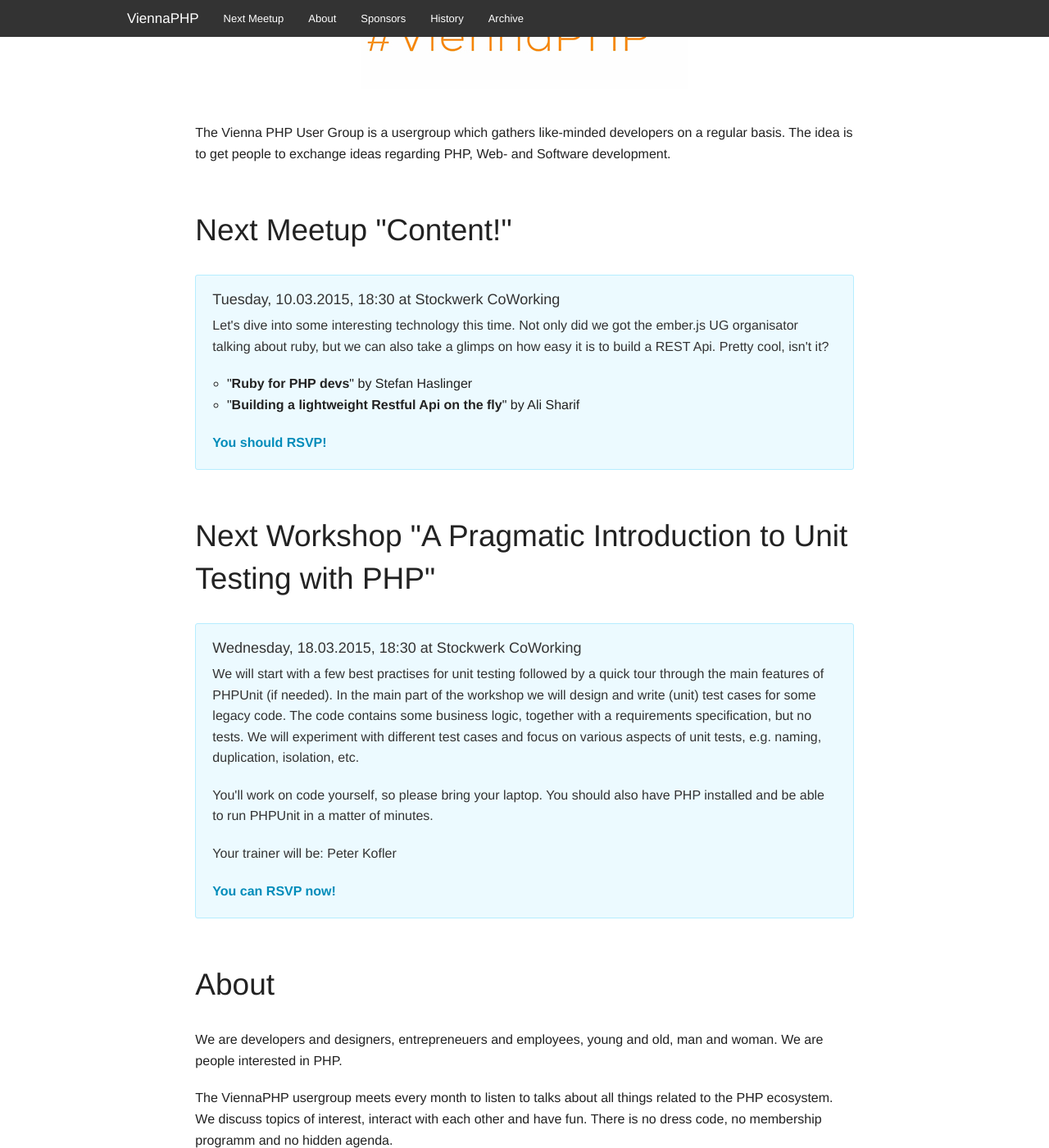
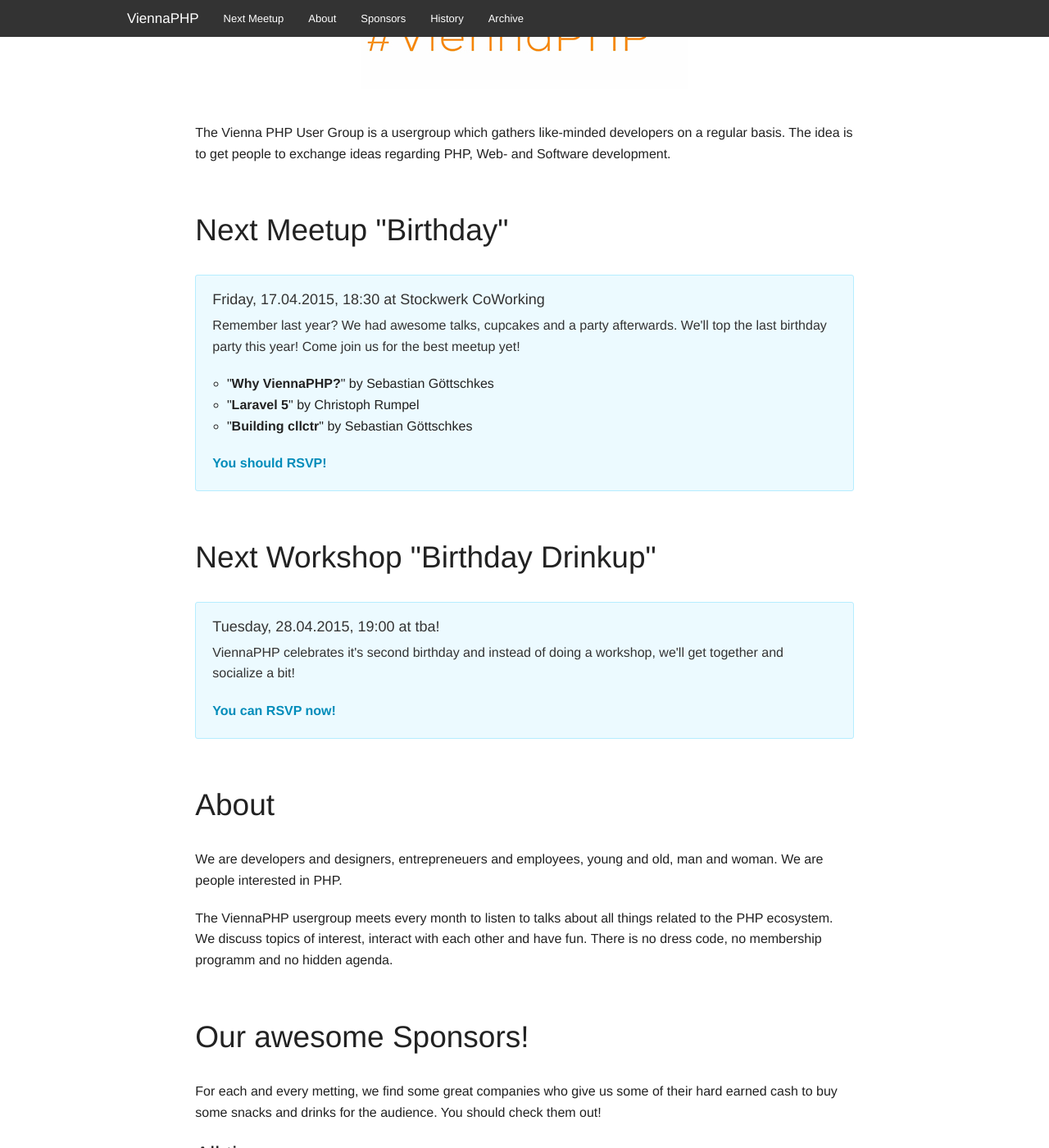
Before and after one commit to viennaphp/viennaphp.github.io, a Jekyll site: the page built from index.html, in a window 1280 px wide and 1400 px high, scrolled down 356 px. Shown: the whole window at 82% size. Built offline with Jekyll 4.4.1, drawn with Linux system fonts in a browser that asks for light colours.

Commit message:
Adding new meetup and workshop

```diff
--- a/_data/meetup.yml
+++ b/_data/meetup.yml
@@ -1,11 +1,13 @@
-title: Content!
-date: Tuesday, 10.03.2015
+title: Birthday
+date: Friday, 17.04.2015
 time: "18:30"
 location: Stockwerk CoWorking
-description: Let's dive into some interesting technology this time. Not only did we got the ember.js UG organisator talking about ruby, but we can also take a glimps on how easy it is to build a REST Api. Pretty cool, isn't it?
+description: Remember last year? We had awesome talks, cupcakes and a party afterwards. We'll top the last birthday party this year! Come join us for the best meetup yet!
 agenda:
-    - title: Ruby for PHP devs
-      speaker: Stefan Haslinger
-    - title: Building a lightweight Restful Api on the fly
-      speaker: Ali Sharif
-link: http://www.meetup.com/viennaphp/events/219443548/
+    - title: Why ViennaPHP?
+      speaker: Sebastian Göttschkes
+    - title: Laravel 5
+      speaker: Christoph Rumpel
+    - title: Building cllctr
+      speaker: Sebastian Göttschkes
+link: http://www.meetup.com/viennaphp/events/221064807/
--- a/_data/workshop.yml
+++ b/_data/workshop.yml
@@ -1,9 +1,8 @@
-title: A Pragmatic Introduction to Unit Testing with PHP
-date: Wednesday, 18.03.2015
-time: "18:30"
-location: Stockwerk CoWorking
+title: Birthday Drinkup
+date: Tuesday, 28.04.2015
+time: "19:00"
+location: tba!
 description:
-    - "We will start with a few best practises for unit testing followed by a quick tour through the main features of PHPUnit (if needed). In the main part of the workshop we will design and write (unit) test cases for some legacy code. The code contains some business logic, together with a requirements specification, but no tests. We will experiment with different test cases and focus on various aspects of unit tests, e.g. naming, duplication, isolation, etc."
-    - "You'll work on code yourself, so please bring your laptop. You should also have PHP installed and be able to run PHPUnit in a matter of minutes."
-trainer: Peter Kofler
-link: http://www.meetup.com/viennaphp/events/219592928/
+    - ViennaPHP celebrates it's second birthday and instead of doing a workshop, we'll get together and socialize a bit!
+trainer: ~
+link: http://www.meetup.com/viennaphp/events/221077287/
```
